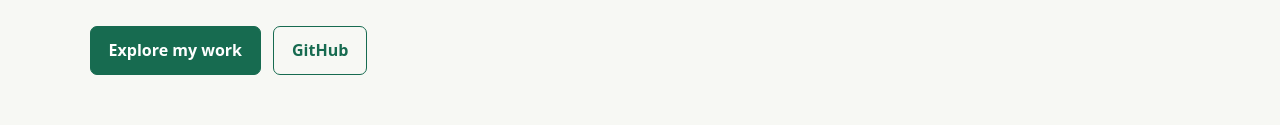
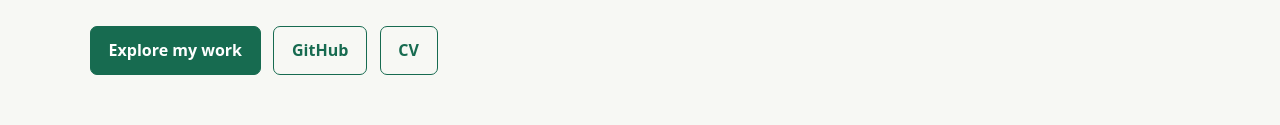
Before and after one commit to Caboom9000/Portfolio, a plain HTML site: page index.html in a window 1280 px wide. Shown: the part 790-915 px from the top of the page. Drawn offline with Linux system fonts and the light colour scheme.

Commit message:
add download link for CV in portfolio

```diff
--- a/index.html
+++ b/index.html
@@ -120,6 +120,7 @@
 				<div class="actions">
 					<a class="button" href="#projects">Explore my work</a>
 					<a class="button secondary" href="https://github.com/Caboom9000" target="_blank" rel="noreferrer">GitHub</a>
+					<a class="button secondary" href="cv.pdf" download>CV</a>
 				</div>
 				<p class="hero-contact"><strong>Contact me:</strong> <a href="mailto:callumdrumm6@gmail.com">callumdrumm6@gmail.com</a></p>
 			</div>
```
